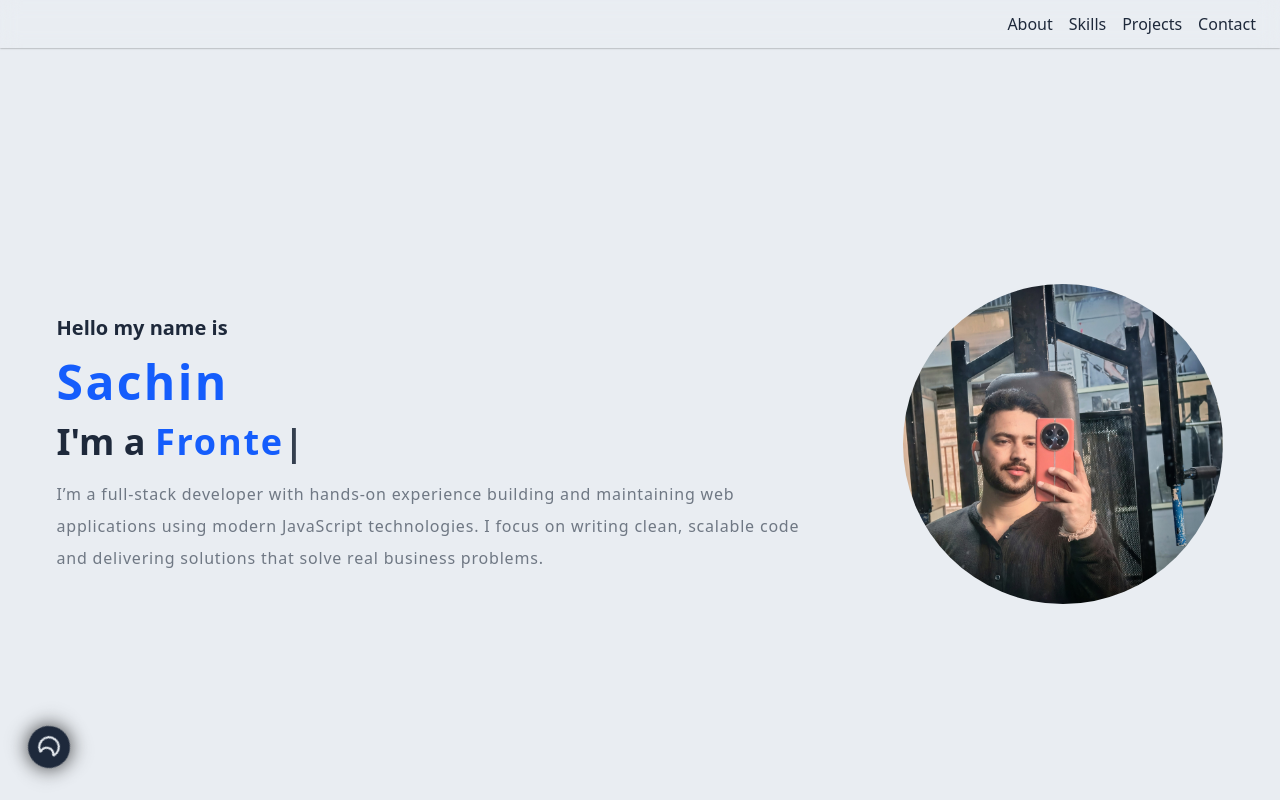
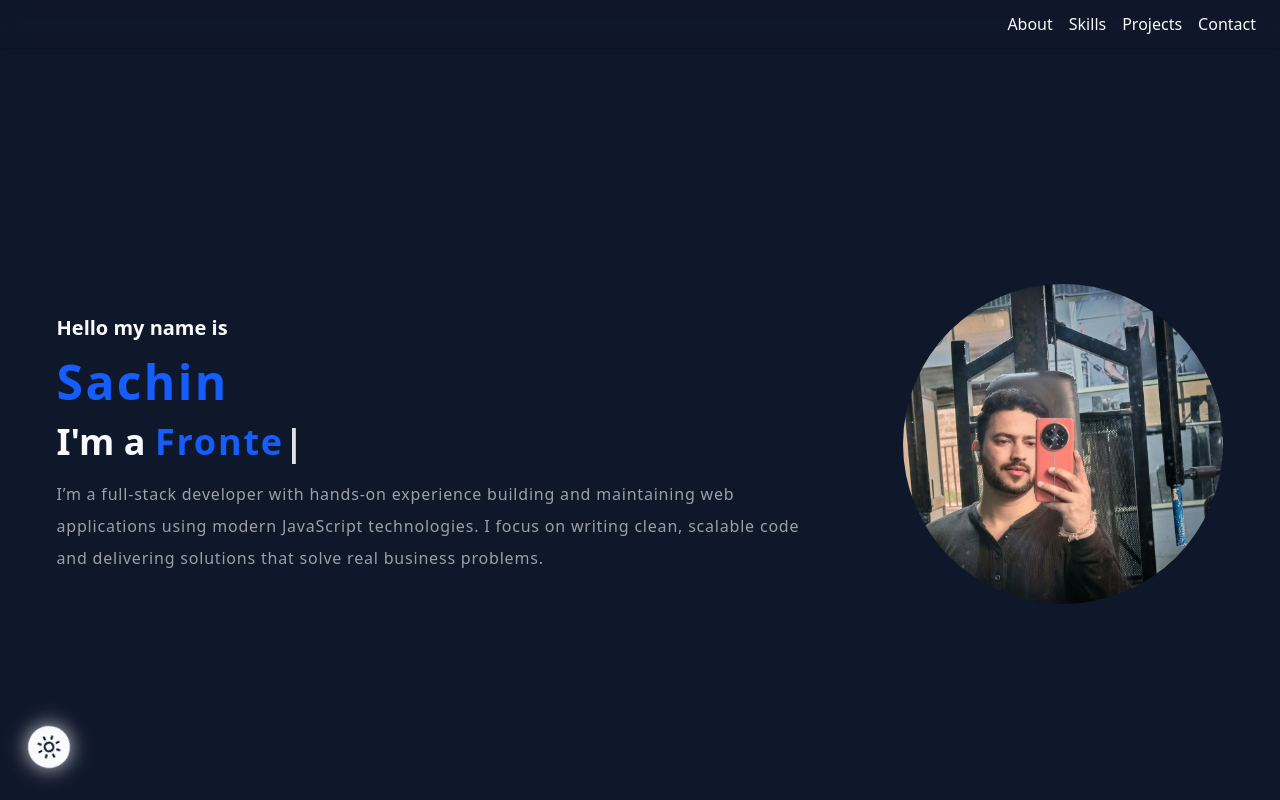
Before and after one commit to sachin55551010/My_Portfolio, a React (Vite) app: page / in a window 1280 px wide. Shown: the top 800 px of the page. Built offline with nearby package versions, Linux system fonts and the light colour scheme.

Commit message:
default theme black

```diff
--- a/src/components/ThemeToggle.jsx
+++ b/src/components/ThemeToggle.jsx
@@ -5,7 +5,7 @@ import { motion } from "motion/react";
 export const ThemeToggle = () => {
   const [themeToggle, setThemeToggle] = useState(() => {
     const savedTheme = localStorage.getItem("myTheme");
-    return savedTheme ? savedTheme : "light";
+    return savedTheme ? savedTheme : "dark";
   });
 
   const handleToggleBtn = (val) => {
```
